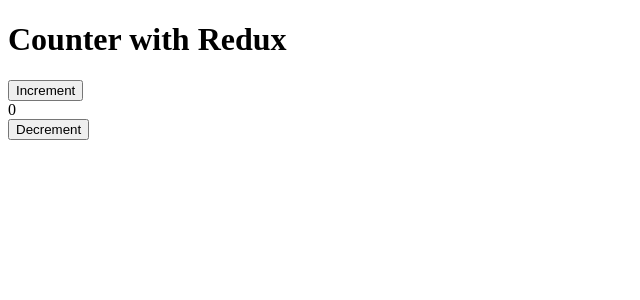
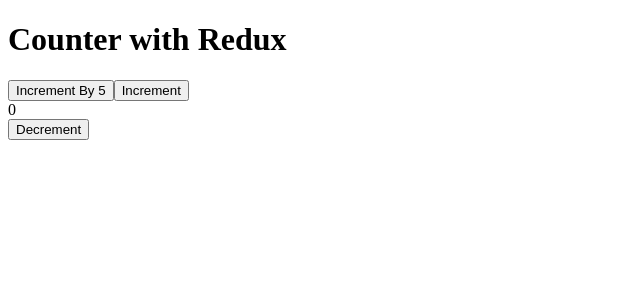
Before and after one commit to rifat-sarker/redux-bootstrap, a React (Vite) app: page / in a window 1280 px wide. Shown: the top 300 px of the page, without its empty margins (0-640 px from the left). Built offline with nearby package versions, Linux system fonts and the light colour scheme.

Commit message:
add data action payloads

```diff
--- a/src/App.tsx
+++ b/src/App.tsx
@@ -5,9 +5,9 @@
   const dispatch = useAppDispatch();
   const { count } = useAppSelector((state) => state.counter);
 
-  const handleIncrement = () => {
+  const handleIncrement = (amount: number) => {
     // remember to call the increment
-    dispatch(increment());
+    dispatch(increment(amount));
   };
   const handleDecrement = () => {
     dispatch(decrement());
@@ -16,7 +16,8 @@
     <>
       <div>
         <h1>Counter with Redux</h1>
-        <button onClick={handleIncrement}>Increment</button>
+        <button onClick={() => handleIncrement(5)}>Increment By 5</button>
+        <button onClick={() => dispatch(decrement())}>Increment</button>
         <div>{count}</div>
         <button onClick={handleDecrement}>Decrement</button>
       </div>
--- a/src/redux/features/counter/counterSlice.ts
+++ b/src/redux/features/counter/counterSlice.ts
@@ -7,8 +7,9 @@
   name: "counter",
   initialState,
   reducers: {
-    increment: (state) => {
-      state.count = state.count + 1;
+    increment: (state, action) => {
+      console.log(action);
+      state.count = state.count + action.payload;
     },
     decrement: (state) => {
       state.count = state.count - 1;
```
